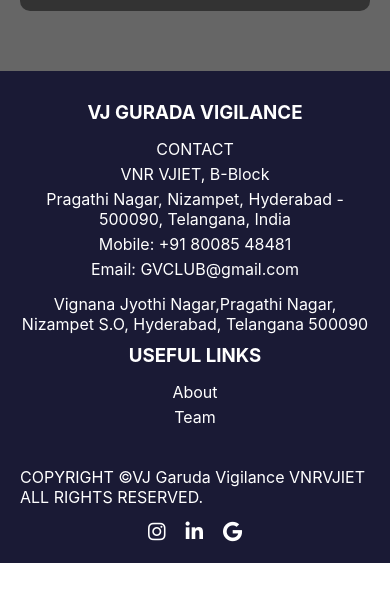
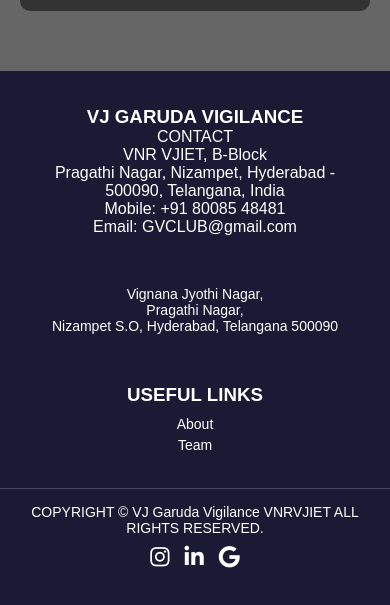
Before and after one commit to vjgarudavigilance/GV_WEB, a React (Create React App) app in the folder frontend/: page /about in a window 390 px wide. Shown: the part 983-1588 px from the top of the page. Before the commit the page ends 1546 px from the top, so only its background shows below. Built offline with nearby package versions, Linux system fonts and the light colour scheme.

Commit message:
updated the details of team

```diff
--- a/frontend/src/components/Footer.css
+++ b/frontend/src/components/Footer.css
@@ -1,82 +1,80 @@
+/* Footer Container */
 footer {
-  background-color: #1a1a35; /* Solid color without any transparency */
+  background-color: #1a1a35; /* Solid dark blue shade */
   color: #fff;
-  padding: 20px 0;
-}
-footer h3 {
-  margin-bottom: 15px;
+  padding: 25px 0;
+  font-family: Arial, sans-serif;
 }
 
-footer p {
-  margin: 5px 0;
-}
-
-footer ul {
-  list-style-type: none;
-  padding: 0;
-}
-
-footer ul li {
-  margin: 5px 0;
-}
-
-footer form {
-  display: flex;
-  align-items: center;
-}
-
-footer input[type="email"] {
-  padding: 5px;
-  width: 80%;
-  margin-right: 5px;
-  border: none;
-  border-radius: 3px;
-}
-
-footer button {
-  padding: 5px 10px;
-  background-color: #fff;
-  color: #2D2D7F;
-  border: none;
-  border-radius: 3px;
-  cursor: pointer;
-}
-
-footer button:hover {
-  background-color: #f1f1f1;
-}
-
+/* Footer Content Layout */
 .footer-content {
   display: flex;
   justify-content: space-between;
-  padding: 0 20px;
+  align-items: flex-start;
+  padding: 0 30px;
+  flex-wrap: wrap;
+  gap: 30px;
 }
 
+/* Footer Contact & Address */
 .footer-content > div {
   flex: 1;
-  margin: 0 10px;
+  min-width: 250px;
 }
 
-.footer-content > div:nth-child(2) {
-  flex: 1.5;
+/* Address Section - Right Aligned */
+.footer-address {
+  text-align: left;
+  flex: 1;
+  min-width: 250px;
+  font-size: 14px;
 }
 
+/* Useful Links */
+.footer-links h3 {
+  margin-bottom: 10px;
+}
+
+.footer-links ul {
+  list-style-type: none;
+  padding: 0;
+  margin: 0;
+}
+
+.footer-links ul li {
+  font-size: 14px;
+  margin: 5px 0;
+  cursor: pointer;
+  transition: color 0.3s ease;
+}
+
+.footer-links ul li:hover {
+  color: #f1f1f1;
+}
+
+/* Footer Bottom Section */
 .footer-bottom {
   display: flex;
   justify-content: space-between;
   align-items: center;
-  padding: 0 20px;
+  padding: 15px 30px;
   margin-top: 20px;
+  border-top: 1px solid rgba(255, 255, 255, 0.2);
+  flex-wrap: wrap;
+  text-align: center;
+  font-size: 14px;
 }
 
+/* Social Media Icons */
 .social-media-icons {
   display: flex;
+  gap: 15px;
 }
 
 .social-media-icons a {
-  margin: 0 10px;
   color: #fff;
   text-decoration: none;
+  transition: color 0.3s ease;
 }
 
 .social-media-icons a:hover {
@@ -84,9 +82,10 @@
 }
 
 .social-media-icons i {
-  font-size: 20px;
+  font-size: 22px;
 }
 
+/* Responsive Design */
 @media (max-width: 768px) {
   .footer-content {
     flex-direction: column;
@@ -94,29 +93,136 @@
     text-align: center;
   }
 
+  .footer-address {
+    text-align: center;
+  }
+
   .footer-content > div {
     margin: 10px 0;
-  }
-
-  footer form {
-    flex-direction: column;
-  }
-
-  footer input[type="email"] {
-    width: 100%;
-    margin: 0 0 10px 0;
-  }
-
-  footer button {
-    width: 100%;
   }
 
   .footer-bottom {
     flex-direction: column;
     align-items: center;
+    text-align: center;
   }
 
   .social-media-icons {
+    justify-content: center;
     margin-top: 10px;
   }
 }
+/* Footer Container */
+footer {
+  background-color: #1a1a35; /* Solid dark blue shade */
+  color: #fff;
+  padding: 25px 0;
+  font-family: Arial, sans-serif;
+}
+
+/* Footer Content Layout */
+.footer-content {
+  display: flex;
+  justify-content: space-between;
+  align-items: flex-start;
+  padding: 0 30px;
+  flex-wrap: wrap;
+  gap: 30px;
+}
+
+/* Footer Contact & Address */
+.footer-content > div {
+  flex: 1;
+  min-width: 250px;
+}
+
+/* Address Section - Right Aligned */
+.footer-address {
+  text-align: right;
+  flex: 1;
+  min-width: 250px;
+  font-size: 14px;
+}
+
+/* Useful Links */
+.footer-links h3 {
+  margin-bottom: 10px;
+}
+
+.footer-links ul {
+  list-style-type: none;
+  padding: 0;
+  margin: 0;
+}
+
+.footer-links ul li {
+  font-size: 14px;
+  margin: 5px 0;
+  cursor: pointer;
+  transition: color 0.3s ease;
+}
+
+.footer-links ul li:hover {
+  color: #f1f1f1;
+}
+
+/* Footer Bottom Section */
+.footer-bottom {
+  display: flex;
+  justify-content: space-between;
+  align-items: center;
+  padding: 15px 30px;
+  margin-top: 20px;
+  border-top: 1px solid rgba(255, 255, 255, 0.2);
+  flex-wrap: wrap;
+  text-align: center;
+  font-size: 14px;
+}
+
+/* Social Media Icons */
+.social-media-icons {
+  display: flex;
+  gap: 15px;
+}
+
+.social-media-icons a {
+  color: #fff;
+  text-decoration: none;
+  transition: color 0.3s ease;
+}
+
+.social-media-icons a:hover {
+  color: #f1f1f1;
+}
+
+.social-media-icons i {
+  font-size: 22px;
+}
+
+/* Responsive Design */
+@media (max-width: 768px) {
+  .footer-content {
+    flex-direction: column;
+    align-items: center;
+    text-align: center;
+  }
+
+  .footer-address {
+    text-align: center;
+  }
+
+  .footer-content > div {
+    margin: 10px 0;
+  }
+
+  .footer-bottom {
+    flex-direction: column;
+    align-items: center;
+    text-align: center;
+  }
+
+  .social-media-icons {
+    justify-content: center;
+    margin-top: 10px;
+  }
+}
--- a/frontend/src/components/Footer.js
+++ b/frontend/src/components/Footer.js
@@ -6,30 +6,37 @@
   return (
     <footer>
       <div className="footer-content">
+        {/* Contact Section */}
         <div>
-          <h3>VJ GURADA VIGILANCE</h3>
+          <h3>VJ GARUDA VIGILANCE</h3>
           <p>CONTACT</p>
           <p>VNR VJIET, B-Block</p>
           <p>Pragathi Nagar, Nizampet, Hyderabad - 500090, Telangana, India</p>
           <p>Mobile: +91 80085 48481</p>
           <p>Email: GVCLUB@gmail.com</p>
         </div>
-        Vignana Jyothi Nagar,Pragathi Nagar, Nizampet S.O, Hyderabad, Telangana 500090
-        <div>
+
+        {/* Address Section - Properly aligned */}
+        <div className="footer-address">
+          <p>Vignana Jyothi Nagar,</p>
+          <p>Pragathi Nagar,</p>
+          <p>Nizampet S.O, Hyderabad, Telangana 500090</p>
+        </div>
+
+        {/* Useful Links Section */}
+        <div className="footer-links">
           <h3>USEFUL LINKS</h3>
           <ul>
-            {['About', 'Team'].map((link) => (
-              <li key={link}>{link}</li>
-            ))}
+            <li>About</li>
+            <li>Team</li>
           </ul>
         </div>
-
-
       </div>
 
+      {/* Footer Bottom */}
       <div className="footer-bottom">
         <p className="copyright">
-          COPYRIGHT ©VJ Garuda Vigilance VNRVJIET ALL RIGHTS RESERVED.
+          COPYRIGHT © VJ Garuda Vigilance VNRVJIET ALL RIGHTS RESERVED.
         </p>
         <div className="social-media-icons">
           <a href="https://www.instagram.com/vjgarudavigilance?igsh=MW9nd3hleTczY3h3YQ==" target="_blank" rel="noopener noreferrer">
--- a/frontend/src/pages/Team/TeamData.js
+++ b/frontend/src/pages/Team/TeamData.js
@@ -18,7 +18,8 @@
 import photo18 from './sushanth.jpg';
 import photo19 from './pratham.jpg';
 import photo20 from './haarika.jpg';
-import photo21 from './vallabha.jpg';
+import photo21 from './bharath.jpg';
+import photo22 from './ssushanth.jpg';
 import proImage from './pro.png';
 
 
@@ -75,6 +76,20 @@
         linkedin: 'https://www.linkedin.com/in/sreshtachelumala16012004/',
     },
     {
+        id: 20,
+        name: 'Prathamesh',
+        photo: photo19,
+        designation: 'General Secretary',
+        linkedin: 'https://www.linkedin.com/in/sri-prathamesh-nagam-524799281/',
+    },
+    {
+        id: 22,
+        name: 'R. Bharath Chandra',
+        photo: photo21,
+        designation: 'Treasurer',
+        linkedin: 'https://www.linkedin.com/in/example7/',
+    },
+    {
         id: 8,
         name: 'P.Chakresh',
         photo: photo7,
@@ -103,6 +118,13 @@
         linkedin: 'https://www.linkedin.com/in/tilak-vardhan-serimalle-3429b2298/',
     },
     {
+        id: 22,
+        name: 'S Sai Sushanth',
+        photo: photo22,
+        designation: 'Technical Head',
+        linkedin: 'https://www.linkedin.com/in/sadineni-sai-sushanth/',
+    },
+    {
         id: 12,
         name: 'P. Hemalatha',
         photo: photo11,
@@ -120,14 +142,14 @@
         id: 14,
         name: 'R.Praneeth',
         photo: photo13,
-        designation: 'Logistics Head',
+        designation: 'Event Management Head',
         linkedin: 'https://www.linkedin.com/in/praneeth-ramisetti-354b1726a/',
     },
     {
         id: 15,
         name: 'G.Chandu ',
         photo: photo14,
-        designation: 'Logistics Head',
+        designation: 'Event Management Head',
         linkedin: 'https://www.linkedin.com/in/chandu-gadupudi-9878a3282/',
     },
     {
@@ -148,36 +170,22 @@
         id: 18,
         name: 'C.Sai Srinivas',
         photo: photo17,
-        designation: 'Photography Lead',
+        designation: 'Digital Media Heads',
         linkedin: 'https://www.linkedin.com/in/challa-sai-srinivas-reddy-947925286/',
     },
     {
         id: 19,
         name: 'Ch.Sushanth',
         photo: photo18,
-        designation: 'Photography Lead',
+        designation: 'Digital Media Heads',
         linkedin: 'https://www.linkedin.com/in/chittem-sushanth-937824251/',
-    },
-    {
-        id: 20,
-        name: 'Prathamesh',
-        photo: photo19,
-        designation: 'Hosting',
-        linkedin: 'https://www.linkedin.com/in/sri-prathamesh-nagam-524799281/',
     },
     {
         id: 21,
         name: 'M.Haarika',
         photo: photo20,
-        designation: 'Classical Singing',
+        designation: 'Event Management Head',
         linkedin: 'https://www.linkedin.com/in/haarika-manchambhotla-a680a5265/',
-    },
-    {
-        id: 22,
-        name: 'Sai Vallabha',
-        photo: photo21,
-        designation: 'Classical Singing',
-        linkedin: 'https://www.linkedin.com/in/example7/',
     },
     // You can add more coordinators as needed
 ];
```
Also changed, not shown: frontend/src/pages/Team/bharath.jpg (added), frontend/src/pages/Team/ssushanth.jpg (added).
